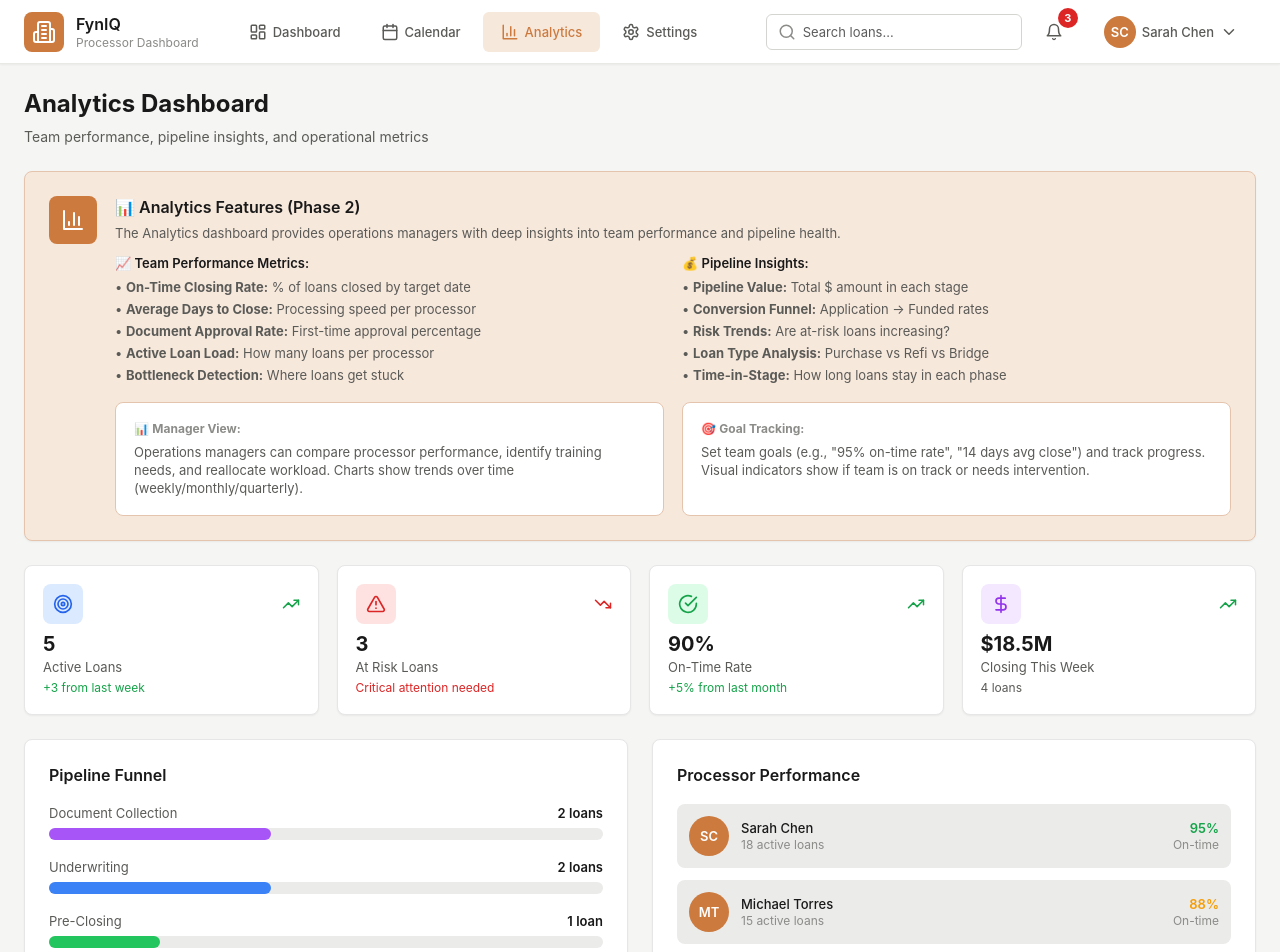
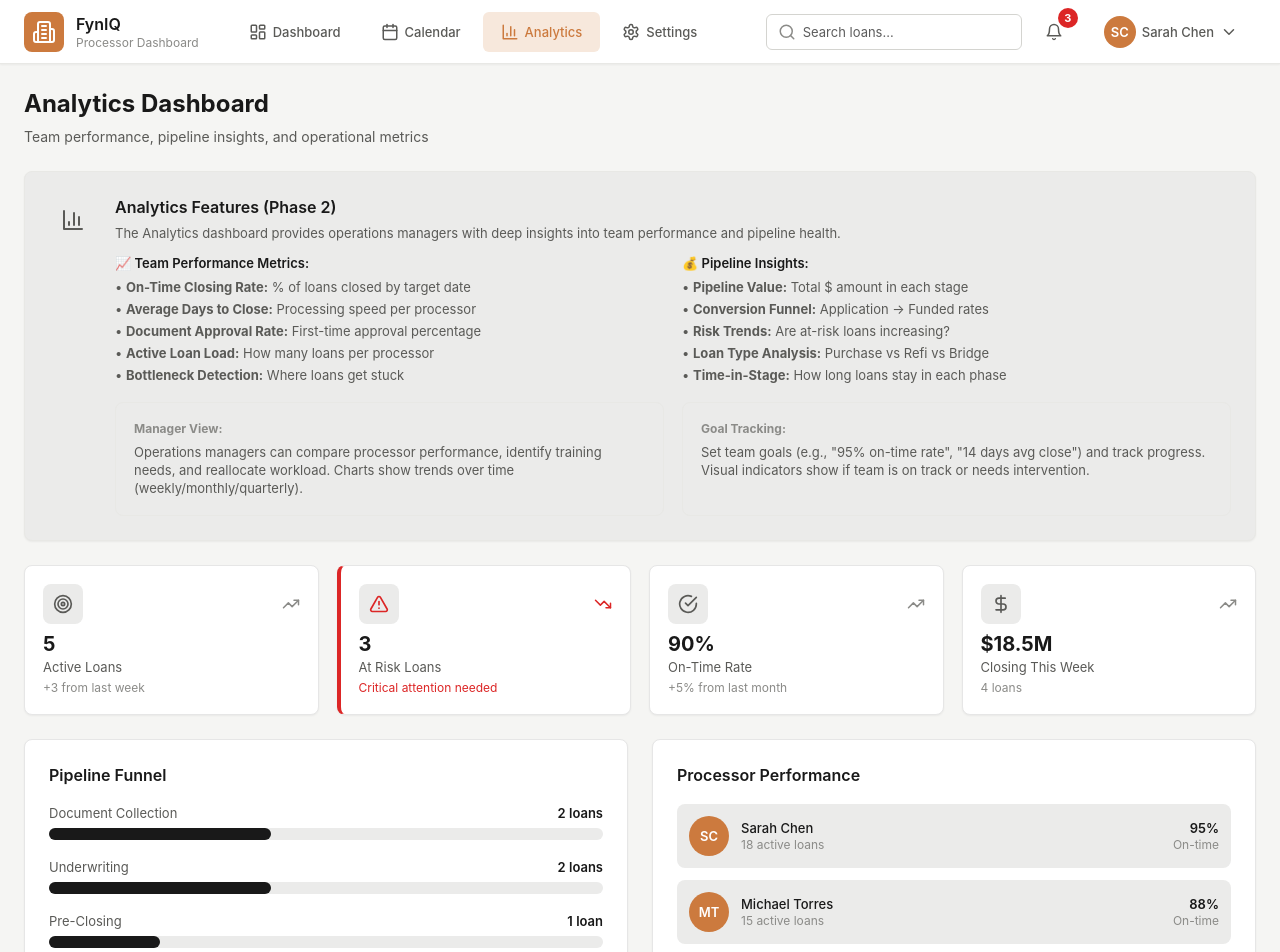
Before and after one commit to aga9leaps/marcus2v2-fyniq-processor-dashboard, a Next.js app: page /dashboard/analytics in a window 1280 px wide. Shown: the top 952 px of the page. Built offline with nearby package versions, Linux system fonts and the light colour scheme.

Commit message:
Remove color overload: close all sections by default, simplify Calendar and Analytics to professional gray palette

```diff
--- a/app/dashboard/analytics/page.tsx
+++ b/app/dashboard/analytics/page.tsx
@@ -23,13 +23,13 @@
       </div>
 
       {/* Feature Explanation Card */}
-      <Card className="p-6 mb-6 bg-accent-light border-accent-border">
+      <Card className="p-6 mb-6 bg-bg-secondary border-border-subtle">
         <div className="flex items-start gap-4">
-          <div className="w-12 h-12 bg-accent-primary rounded-lg flex items-center justify-center flex-shrink-0">
-            <BarChart3 className="w-6 h-6 text-white" />
+          <div className="w-12 h-12 bg-bg-tertiary rounded-lg flex items-center justify-center flex-shrink-0">
+            <BarChart3 className="w-6 h-6 text-text-secondary" />
           </div>
           <div>
-            <h2 className="text-lg font-semibold text-text-primary mb-2">📊 Analytics Features (Phase 2)</h2>
+            <h2 className="text-lg font-semibold text-text-primary mb-2">Analytics Features (Phase 2)</h2>
             <p className="text-sm text-text-secondary mb-3">
               The Analytics dashboard provides operations managers with deep insights into team performance and pipeline health.
             </p>
@@ -56,15 +56,15 @@
               </div>
             </div>
             <div className="mt-4 grid grid-cols-1 md:grid-cols-2 gap-4">
-              <div className="p-4 bg-white rounded-lg border border-accent-border">
-                <p className="text-xs text-text-tertiary mb-2">📊 <strong>Manager View:</strong></p>
+              <div className="p-4 bg-bg-tertiary rounded-lg border border-border-subtle">
+                <p className="text-xs text-text-tertiary mb-2"><strong>Manager View:</strong></p>
                 <p className="text-sm text-text-secondary">
                   Operations managers can compare processor performance, identify training needs, and reallocate workload.
                   Charts show trends over time (weekly/monthly/quarterly).
                 </p>
               </div>
-              <div className="p-4 bg-white rounded-lg border border-accent-border">
-                <p className="text-xs text-text-tertiary mb-2">🎯 <strong>Goal Tracking:</strong></p>
+              <div className="p-4 bg-bg-tertiary rounded-lg border border-border-subtle">
+                <p className="text-xs text-text-tertiary mb-2"><strong>Goal Tracking:</strong></p>
                 <p className="text-sm text-text-secondary">
                   Set team goals (e.g., "95% on-time rate", "14 days avg close") and track progress.
                   Visual indicators show if team is on track or needs intervention.
@@ -79,19 +79,19 @@
       <div className="grid grid-cols-1 md:grid-cols-2 lg:grid-cols-4 gap-4 mb-6">
         <Card className="p-4">
           <div className="flex items-center justify-between mb-2">
-            <div className="w-10 h-10 bg-blue-100 rounded-lg flex items-center justify-center">
-              <Target className="w-5 h-5 text-blue-600" />
+            <div className="w-10 h-10 bg-bg-secondary rounded-lg flex items-center justify-center">
+              <Target className="w-5 h-5 text-text-secondary" />
             </div>
-            <TrendingUp className="w-4 h-4 text-green-600" />
+            <TrendingUp className="w-4 h-4 text-text-tertiary" />
           </div>
           <p className="text-2xl font-bold text-text-primary">{totalLoans}</p>
           <p className="text-sm text-text-secondary">Active Loans</p>
-          <p className="text-xs text-green-600 mt-1">+3 from last week</p>
+          <p className="text-xs text-text-tertiary mt-1">+3 from last week</p>
         </Card>
 
-        <Card className="p-4">
+        <Card className="p-4 border-l-4 border-l-status-critical">
           <div className="flex items-center justify-between mb-2">
-            <div className="w-10 h-10 bg-red-100 rounded-lg flex items-center justify-center">
+            <div className="w-10 h-10 bg-bg-secondary rounded-lg flex items-center justify-center">
               <AlertTriangle className="w-5 h-5 text-status-critical" />
             </div>
             <TrendingDown className="w-4 h-4 text-status-critical" />
@@ -103,26 +103,26 @@
 
         <Card className="p-4">
           <div className="flex items-center justify-between mb-2">
-            <div className="w-10 h-10 bg-green-100 rounded-lg flex items-center justify-center">
-              <CheckCircle className="w-5 h-5 text-green-600" />
+            <div className="w-10 h-10 bg-bg-secondary rounded-lg flex items-center justify-center">
+              <CheckCircle className="w-5 h-5 text-text-secondary" />
             </div>
-            <TrendingUp className="w-4 h-4 text-green-600" />
+            <TrendingUp className="w-4 h-4 text-text-tertiary" />
           </div>
           <p className="text-2xl font-bold text-text-primary">{avgOnTimeRate}%</p>
           <p className="text-sm text-text-secondary">On-Time Rate</p>
-          <p className="text-xs text-green-600 mt-1">+5% from last month</p>
+          <p className="text-xs text-text-tertiary mt-1">+5% from last month</p>
         </Card>
 
         <Card className="p-4">
           <div className="flex items-center justify-between mb-2">
-            <div className="w-10 h-10 bg-purple-100 rounded-lg flex items-center justify-center">
-              <DollarSign className="w-5 h-5 text-purple-600" />
+            <div className="w-10 h-10 bg-bg-secondary rounded-lg flex items-center justify-center">
+              <DollarSign className="w-5 h-5 text-text-secondary" />
             </div>
-            <TrendingUp className="w-4 h-4 text-green-600" />
+            <TrendingUp className="w-4 h-4 text-text-tertiary" />
           </div>
           <p className="text-2xl font-bold text-text-primary">$18.5M</p>
           <p className="text-sm text-text-secondary">Closing This Week</p>
-          <p className="text-xs text-text-secondary mt-1">{closingThisWeek} loans</p>
+          <p className="text-xs text-text-tertiary mt-1">{closingThisWeek} loans</p>
         </Card>
       </div>
 
@@ -138,7 +138,7 @@
                 <span className="text-sm font-semibold text-text-primary">2 loans</span>
               </div>
               <div className="w-full bg-bg-secondary rounded-full h-3">
-                <div className="bg-purple-500 h-3 rounded-full" style={{ width: '40%' }}></div>
+                <div className="bg-text-primary h-3 rounded-full" style={{ width: '40%' }}></div>
               </div>
             </div>
             <div>
@@ -147,7 +147,7 @@
                 <span className="text-sm font-semibold text-text-primary">2 loans</span>
               </div>
               <div className="w-full bg-bg-secondary rounded-full h-3">
-                <div className="bg-blue-500 h-3 rounded-full" style={{ width: '40%' }}></div>
+                <div className="bg-text-primary h-3 rounded-full" style={{ width: '40%' }}></div>
               </div>
             </div>
             <div>
@@ -156,7 +156,7 @@
                 <span className="text-sm font-semibold text-text-primary">1 loan</span>
               </div>
               <div className="w-full bg-bg-secondary rounded-full h-3">
-                <div className="bg-green-500 h-3 rounded-full" style={{ width: '20%' }}></div>
+                <div className="bg-text-primary h-3 rounded-full" style={{ width: '20%' }}></div>
               </div>
             </div>
           </div>
@@ -181,7 +181,7 @@
                   </div>
                 </div>
                 <div className="text-right">
-                  <p className={`text-sm font-semibold ${processor.onTimeRate >= 90 ? 'text-green-600' : 'text-status-warning'}`}>
+                  <p className="text-sm font-semibold text-text-primary">
                     {processor.onTimeRate}%
                   </p>
                   <p className="text-xs text-text-tertiary">On-time</p>
--- a/app/dashboard/page.tsx
+++ b/app/dashboard/page.tsx
@@ -31,8 +31,8 @@
 export default function DashboardPage() {
   const router = useRouter();
   const [expandedSections, setExpandedSections] = useState({
-    atRisk: true,
-    closingToday: true,
+    atRisk: false,
+    closingToday: false,
     allOther: false,
   });
   const [viewMode, setViewMode] = useState<'list' | 'kanban'>('list');
```
Also changed, not shown: app/dashboard/calendar/page.tsx (+13 -17 lines), screenshots/Screenshot_20251104_012125.png (added).
